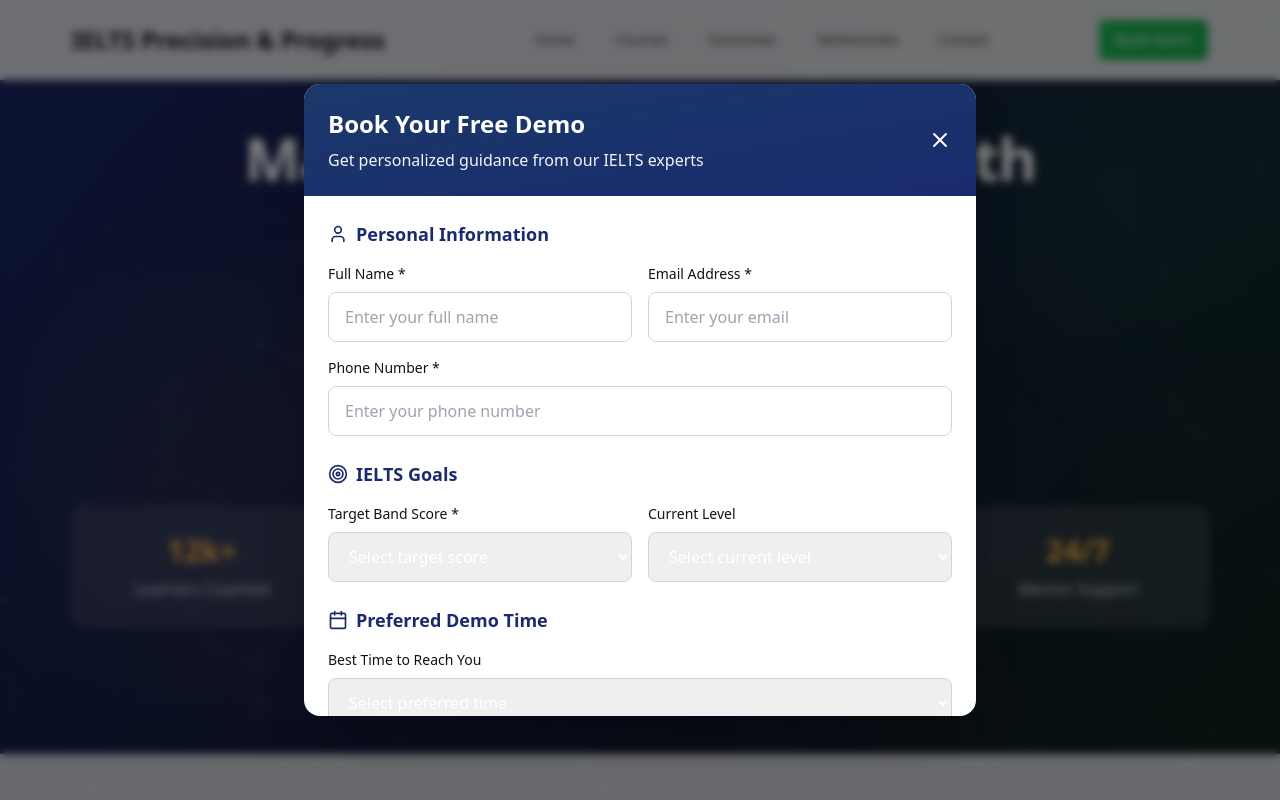
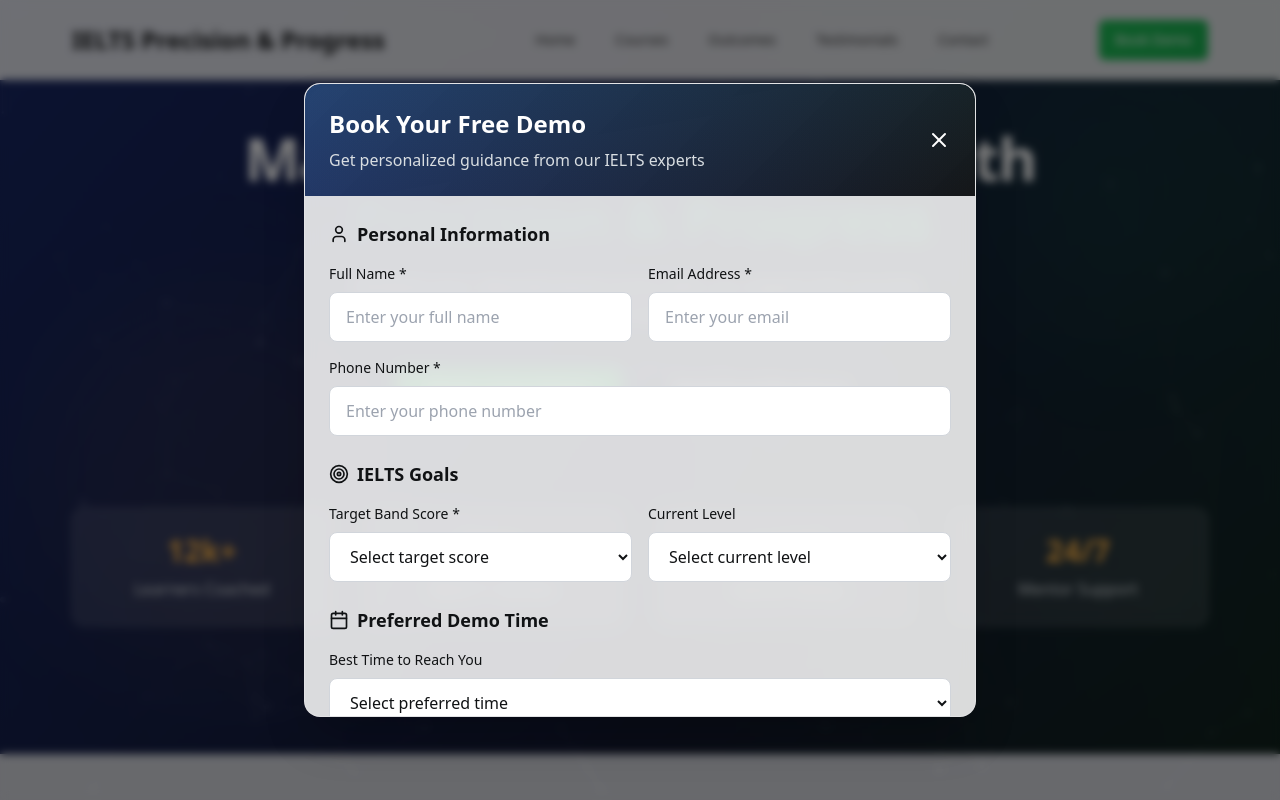
Before and after one commit to dikshadamahe/IELTS, a React (Vite) app: page / in a window 1280 px wide. Both pictures are taken after a click on the button "Book a Free Demo". Shown: the top 800 px of the page. Built offline with nearby package versions, Linux system fonts and the light colour scheme.

Commit message:
made changes

```diff
--- a/src/components/BookDemoModal.tsx
+++ b/src/components/BookDemoModal.tsx
@@ -119,27 +119,37 @@ const BookDemoModal = ({ isOpen, onClose }: BookDemoModalProps) => {
 
           {/* Modal */}
           <motion.div
-            className="relative bg-white rounded-2xl shadow-2xl w-full max-w-2xl max-h-[90vh] overflow-hidden"
+            className="relative rounded-2xl shadow-2xl w-full max-w-2xl max-h-[90vh] overflow-hidden border border-white/20"
+            style={{
+              backgroundColor: 'rgba(255, 255, 255, 0.85)',
+              backdropFilter: 'blur(8px)'
+            }}
             variants={modalVariants}
             initial="hidden"
             animate="visible"
             exit="exit"
           >
             {/* Header */}
-            <div className="bg-deep-royal-blue text-white p-6 relative overflow-hidden">
+            <div
+              className="text-white p-6 relative overflow-hidden"
+              style={{
+                background: 'linear-gradient(135deg, rgba(26, 43, 109, 0.95) 0%, rgba(16, 18, 20, 0.98) 100%)',
+                backdropFilter: 'blur(10px)'
+              }}
+            >
               <div className="absolute inset-0 opacity-10">
-                <div className="absolute top-0 left-0 w-full h-full bg-gradient-to-br from-vibrant-emerald-green to-transparent"></div>
+                <div className="absolute top-0 left-0 w-full h-full bg-gradient-to-br from-emerald-green to-transparent"></div>
               </div>
               <div className="relative flex items-center justify-between">
                 <div>
-                  <h2 className="text-2xl font-bold mb-2">Book Your Free Demo</h2>
-                  <p className="text-cool-gray-light">
+                  <h2 className="text-2xl font-bold mb-2 text-white opacity-100">Book Your Free Demo</h2>
+                  <p className="text-cool-gray-dark opacity-100">
                     Get personalized guidance from our IELTS experts
                   </p>
                 </div>
                 <button
                   onClick={onClose}
-                  className="text-white hover:text-cool-gray-light transition-colors"
+                  className="text-white hover:text-cool-gray-dark transition-colors opacity-100"
                 >
                   <X size={24} />
                 </button>
@@ -151,14 +161,14 @@ const BookDemoModal = ({ isOpen, onClose }: BookDemoModalProps) => {
                 <form onSubmit={handleSubmit} className="space-y-6">
                   {/* Personal Information */}
                   <div className="space-y-4">
-                    <h3 className="text-lg font-semibold text-deep-royal-blue flex items-center">
+                    <h3 className="text-lg font-semibold text-charcoal-black flex items-center opacity-100">
                       <User className="w-5 h-5 mr-2" />
                       Personal Information
                     </h3>
 
                     <div className="grid md:grid-cols-2 gap-4">
                       <div>
-                        <label className="block text-sm font-medium text-charcoal-black mb-2">
+                        <label className="block text-sm font-medium text-charcoal-black mb-2 opacity-100">
                           Full Name *
                         </label>
                         <input
@@ -167,13 +177,13 @@ const BookDemoModal = ({ isOpen, onClose }: BookDemoModalProps) => {
                           value={formData.name}
                           onChange={handleInputChange}
                           required
-                          className="w-full px-4 py-3 border border-gray-300 rounded-lg focus:ring-2 focus:ring-vibrant-emerald-green focus:border-transparent transition-all"
+                          className="w-full px-4 py-3 border border-gray-300 rounded-lg focus:ring-2 focus:ring-emerald-green focus:border-transparent transition-all bg-white text-charcoal-black opacity-100"
                           placeholder="Enter your full name"
                         />
                       </div>
 
                       <div>
-                        <label className="block text-sm font-medium text-charcoal-black mb-2">
+                        <label className="block text-sm font-medium text-charcoal-black mb-2 opacity-100">
                           Email Address *
                         </label>
                         <input
@@ -182,14 +192,14 @@ const BookDemoModal = ({ isOpen, onClose }: BookDemoModalProps) => {
                           value={formData.email}
                           onChange={handleInputChange}
                           required
-                          className="w-full px-4 py-3 border border-gray-300 rounded-lg focus:ring-2 focus:ring-vibrant-emerald-green focus:border-transparent transition-all"
+                          className="w-full px-4 py-3 border border-gray-300 rounded-lg focus:ring-2 focus:ring-emerald-green focus:border-transparent transition-all bg-white text-charcoal-black opacity-100"
                           placeholder="Enter your email"
                         />
                       </div>
                     </div>
 
                     <div>
-                      <label className="block text-sm font-medium text-charcoal-black mb-2">
+                      <label className="block text-sm font-medium text-charcoal-black mb-2 opacity-100">
                         Phone Number *
                       </label>
                       <input
@@ -198,7 +208,7 @@ const BookDemoModal = ({ isOpen, onClose }: BookDemoModalProps) => {
                         value={formData.phone}
                         onChange={handleInputChange}
                         required
-                        className="w-full px-4 py-3 border border-gray-300 rounded-lg focus:ring-2 focus:ring-vibrant-emerald-green focus:border-transparent transition-all"
+                        className="w-full px-4 py-3 border border-gray-300 rounded-lg focus:ring-2 focus:ring-emerald-green focus:border-transparent transition-all bg-white text-charcoal-black opacity-100"
                         placeholder="Enter your phone number"
                       />
                     </div>
@@ -206,14 +216,14 @@ const BookDemoModal = ({ isOpen, onClose }: BookDemoModalProps) => {
 
                   {/* IELTS Information */}
                   <div className="space-y-4">
-                    <h3 className="text-lg font-semibold text-deep-royal-blue flex items-center">
+                    <h3 className="text-lg font-semibold text-charcoal-black flex items-center opacity-100">
                       <Target className="w-5 h-5 mr-2" />
                       IELTS Goals
                     </h3>
 
                     <div className="grid md:grid-cols-2 gap-4">
                       <div>
-                        <label className="block text-sm font-medium text-charcoal-black mb-2">
+                        <label className="block text-sm font-medium text-charcoal-black mb-2 opacity-100">
                           Target Band Score *
                         </label>
                         <select
@@ -221,7 +231,7 @@ const BookDemoModal = ({ isOpen, onClose }: BookDemoModalProps) => {
                           value={formData.targetScore}
                           onChange={handleInputChange}
                           required
-                          className="w-full px-4 py-3 border border-gray-300 rounded-lg focus:ring-2 focus:ring-vibrant-emerald-green focus:border-transparent transition-all"
+                          className="w-full px-4 py-3 border border-gray-300 rounded-lg focus:ring-2 focus:ring-emerald-green focus:border-transparent transition-all bg-white text-charcoal-black opacity-100"
                         >
                           <option value="">Select target score</option>
                           <option value="6.0">6.0</option>
@@ -235,14 +245,14 @@ const BookDemoModal = ({ isOpen, onClose }: BookDemoModalProps) => {
                       </div>
 
                       <div>
-                        <label className="block text-sm font-medium text-charcoal-black mb-2">
+                        <label className="block text-sm font-medium text-charcoal-black mb-2 opacity-100">
                           Current Level
                         </label>
                         <select
                           name="currentLevel"
                           value={formData.currentLevel}
                           onChange={handleInputChange}
-                          className="w-full px-4 py-3 border border-gray-300 rounded-lg focus:ring-2 focus:ring-vibrant-emerald-green focus:border-transparent transition-all"
+                          className="w-full px-4 py-3 border border-gray-300 rounded-lg focus:ring-2 focus:ring-emerald-green focus:border-transparent transition-all bg-white text-charcoal-black opacity-100"
                         >
                           <option value="">Select current level</option>
                           <option value="Beginner">Beginner (4.0-5.0)</option>
@@ -256,20 +266,20 @@ const BookDemoModal = ({ isOpen, onClose }: BookDemoModalProps) => {
 
                   {/* Schedule */}
                   <div className="space-y-4">
-                    <h3 className="text-lg font-semibold text-deep-royal-blue flex items-center">
+                    <h3 className="text-lg font-semibold text-charcoal-black flex items-center opacity-100">
                       <Calendar className="w-5 h-5 mr-2" />
                       Preferred Demo Time
                     </h3>
 
                       <div>
-                      <label className="block text-sm font-medium text-charcoal-black mb-2">
+                        <label className="block text-sm font-medium text-charcoal-black mb-2 opacity-100">
                           Best Time to Reach You
                         </label>
                         <select
                           name="preferredTime"
                           value={formData.preferredTime}
                           onChange={handleInputChange}
-                        className="w-full px-4 py-3 border border-gray-300 rounded-lg focus:ring-2 focus:ring-vibrant-emerald-green focus:border-transparent transition-all"
+                          className="w-full px-4 py-3 border border-gray-300 rounded-lg focus:ring-2 focus:ring-emerald-green focus:border-transparent transition-all bg-white text-charcoal-black opacity-100"
                         >
                         <option value="">Select preferred time</option>
                         <option value="Morning (9AM-12PM)">Morning (9AM-12PM)</option>
@@ -282,7 +292,7 @@ const BookDemoModal = ({ isOpen, onClose }: BookDemoModalProps) => {
 
                   {/* Additional Message */}
                   <div>
-                    <label className="block text-sm font-medium text-charcoal-black mb-2">
+                    <label className="block text-sm font-medium text-charcoal-black mb-2 opacity-100">
                       Additional Message (Optional)
                     </label>
                     <textarea
@@ -290,7 +300,7 @@ const BookDemoModal = ({ isOpen, onClose }: BookDemoModalProps) => {
                       value={formData.message}
                       onChange={handleInputChange}
                       rows={3}
-                      className="w-full px-4 py-3 border border-gray-300 rounded-lg focus:ring-2 focus:ring-vibrant-emerald-green focus:border-transparent transition-all resize-none"
+                      className="w-full px-4 py-3 border border-gray-300 rounded-lg focus:ring-2 focus:ring-emerald-green focus:border-transparent transition-all resize-none bg-white text-charcoal-black opacity-100"
                       placeholder="Tell us about your IELTS preparation goals or any specific areas you'd like to focus on..."
                     />
                   </div>
```
Lines whose indentation alone changed are shown as unchanged.
